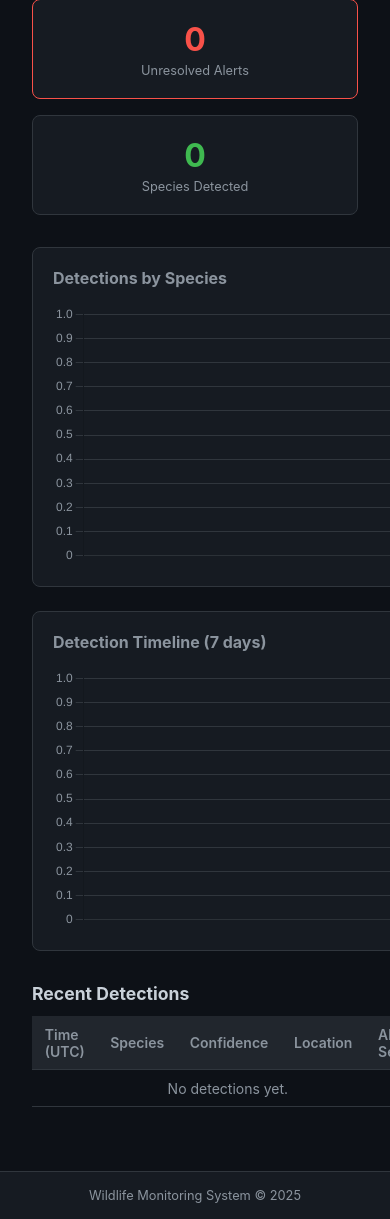
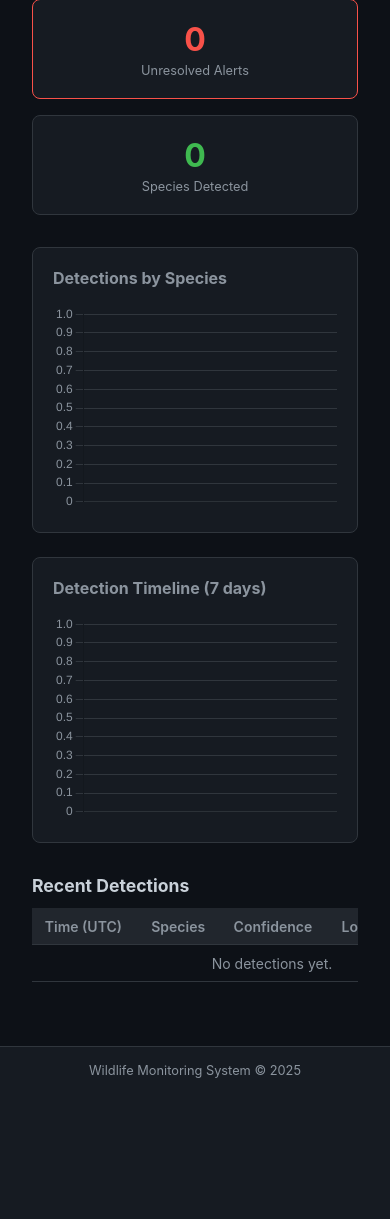
Before and after one commit to meetmungala/Wildlife-Monitoring-System, a Flask app: page /dashboard in a window 390 px wide; the page is wider, and only the part inside the window is pictured. Shown: the part 295-1514 px from the top of that part. After the commit the page ends 1373 px from the top of that part, so only its background shows below. Run offline with Flask 3, Linux system fonts and the light colour scheme; data that the repository does not hold is empty.

Commit message:
feat: responsive dashboard charts, stats grid, and scrollable table
Agent-Logs-Url: https://github.com/meetmungala/Wildlife-Monitoring-System/sessions/f7b241c6-43c1-4859-a8ad-26efc0f9449f

Co-authored-by: meetmungala <120900694+meetmungala@users.noreply.github.com>

```diff
--- a/dashboard/static/css/style.css
+++ b/dashboard/static/css/style.css
@@ -109,7 +109,7 @@ body {
 .page-title { font-size: clamp(1.3rem, 4vw, 1.8rem); margin-bottom: 1.5rem; }
 
 /* ---- Stats Grid ---- */
-.stats-grid { display: grid; grid-template-columns: repeat(auto-fit, minmax(160px, 1fr)); gap: 1rem; margin-bottom: 2rem; }
+.stats-grid { display: grid; grid-template-columns: repeat(auto-fit, minmax(min(160px, 100%), 1fr)); gap: 1rem; margin-bottom: 2rem; }
 
 .stat-card {
   background: var(--surface);
@@ -124,7 +124,7 @@ body {
 .stat-label { color: var(--text-muted); font-size: 0.8rem; margin-top: 0.25rem; }
 
 /* ---- Charts ---- */
-.charts-grid { display: grid; grid-template-columns: repeat(auto-fit, minmax(400px, 1fr)); gap: 1.5rem; margin-bottom: 2rem; }
+.charts-grid { display: grid; grid-template-columns: repeat(auto-fit, minmax(min(400px, 100%), 1fr)); gap: 1.5rem; margin-bottom: 2rem; }
 
 .chart-card {
   background: var(--surface);
@@ -138,7 +138,9 @@ body {
 .table-section { margin-bottom: 2rem; }
 .table-section h2 { font-size: 1.1rem; margin-bottom: 0.75rem; }
 
-.data-table { width: 100%; border-collapse: collapse; font-size: 0.875rem; }
+.table-responsive { overflow-x: auto; -webkit-overflow-scrolling: touch; }
+
+.data-table { width: 100%; border-collapse: collapse; font-size: 0.875rem; min-width: 480px; }
 
 .data-table th {
   background: var(--surface-alt);
--- a/dashboard/templates/dashboard.html
+++ b/dashboard/templates/dashboard.html
@@ -52,6 +52,7 @@
     <!-- Recent Detections Table -->
     <section class="table-section">
       <h2>Recent Detections</h2>
+      <div class="table-responsive">
         <table class="data-table" id="recent-table">
           <thead>
             <tr>
@@ -66,6 +67,7 @@
             <tr><td colspan="5" class="loading">Loading…</td></tr>
           </tbody>
         </table>
+      </div>
     </section>
   </main>
 
```
Lines whose indentation alone changed are shown as unchanged.
